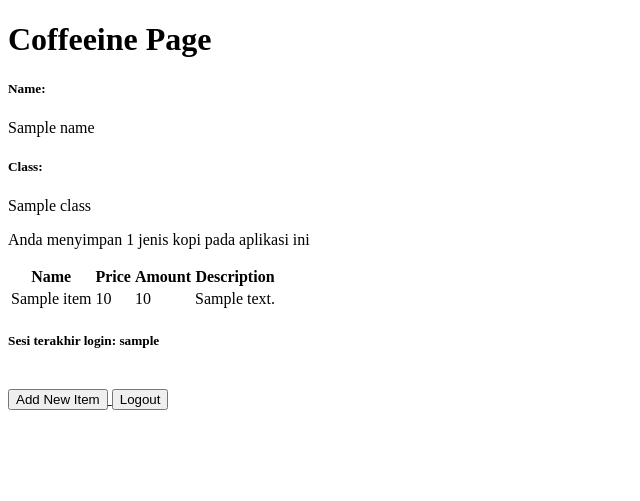
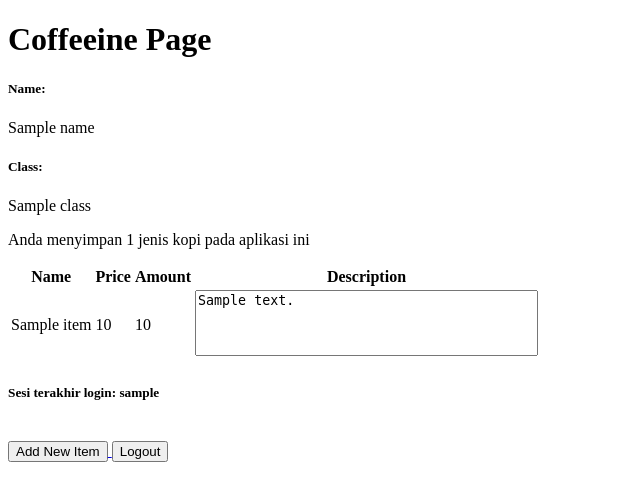
Before and after one commit to odracheer/coffeeine, a Django app: template main/templates/main.html in a window 1280 px wide. Shown: the top 501 px of the page, without its empty margins (0-640 px from the left). Run offline with Django 4.2, Linux system fonts and the light colour scheme; the template is opened without the code that fills it: most values are stand-ins (such as "Sample title", 1, 10 or a date in 2020).

Commit message:
Checklist no 1, 2, dan Referensi done

```diff
--- a/main/templates/main.html
+++ b/main/templates/main.html
@@ -28,7 +28,7 @@
             <td>{{item.name}}</td>
             <td>{{item.price}}</td>
             <td>{{item.amount}}</td>
-            <td>{{items.description}}</td>
+            <td><textarea rows="4" cols="40" readonly style="resize: none;">{{ item.description }}</textarea></td>
         </tr>
     {% endfor %}
 </table>
```
Also changed, not shown: README.md, main/migrations/0005_alter_item_description.py (added), main/migrations/0006_alter_item_description.py (added).
